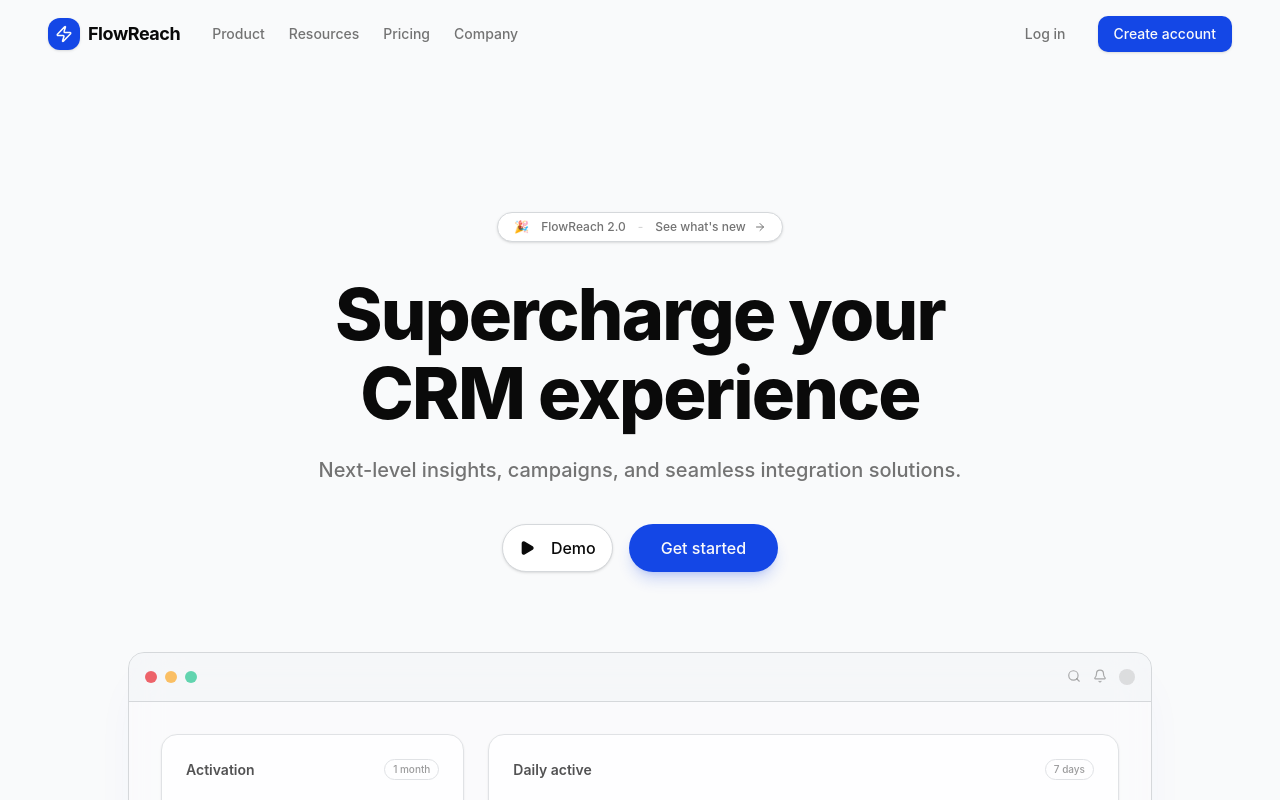
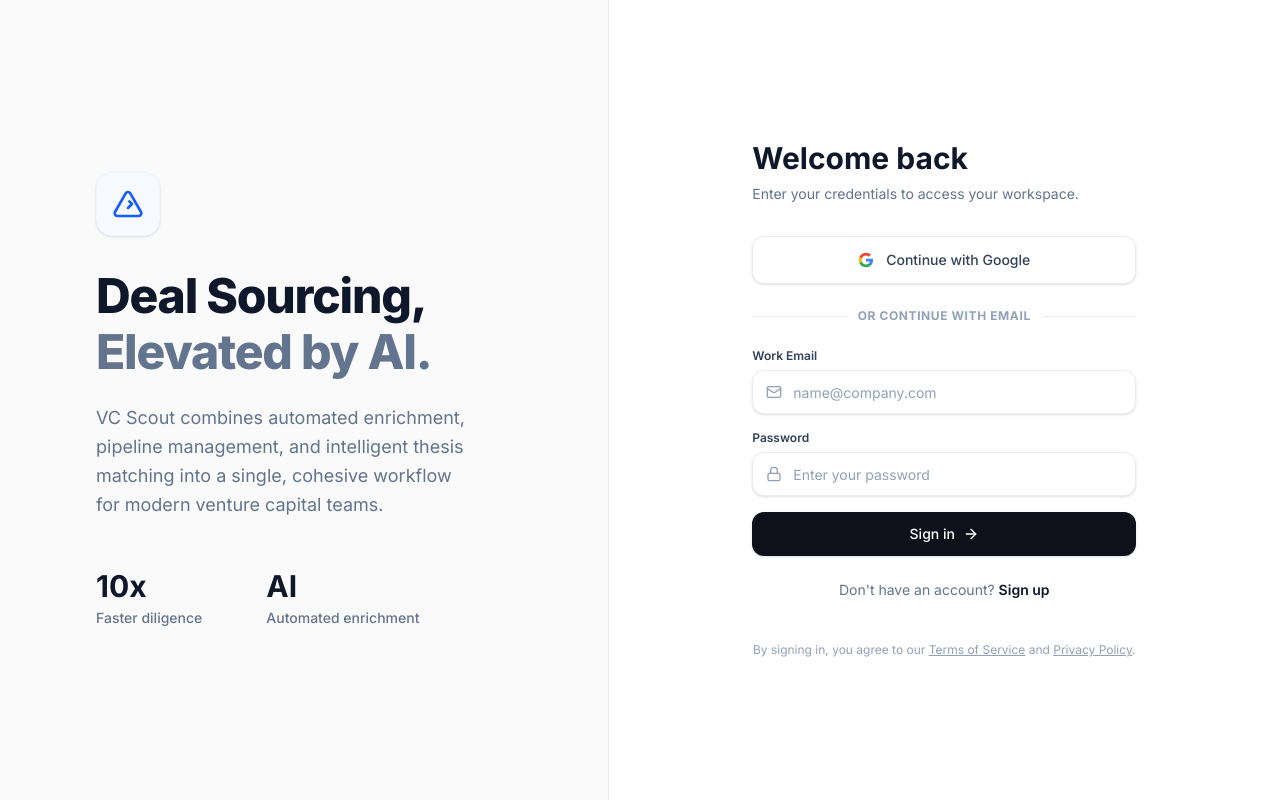
Before and after one commit to atharva101010/COHERENCE-26_S8UL, a React (Vite) app in the folder frontend/: page / in a window 1280 px wide. Shown: the top 800 px of the page. Built offline with nearby package versions, Linux system fonts and the light colour scheme.

Commit message:
feat: implement authentication flow with Supabase in LandingPage and AppLayout components

```diff
--- a/frontend/src/components/AppLayout.jsx
+++ b/frontend/src/components/AppLayout.jsx
@@ -1,10 +1,11 @@
 import { useState, useEffect, useCallback } from 'react';
-import { Outlet, useNavigate } from 'react-router-dom';
+import { Outlet, useNavigate, useLocation } from 'react-router-dom';
 import { Keyboard, X } from 'lucide-react';
 import Sidebar from './Sidebar';
+import { supabase } from '../supabaseClient';
 
 const shortcuts = [
-  { key: 'D', label: 'Dashboard', path: '/' },
+  { key: 'D', label: 'Dashboard', path: '/dashboard' },
   { key: 'L', label: 'Leads', path: '/leads' },
   { key: 'W', label: 'Workflows', path: '/workflows' },
   { key: 'E', label: 'Executions', path: '/executions' },
@@ -16,12 +17,35 @@
 
 export default function AppLayout() {
   const navigate = useNavigate();
+  const location = useLocation();
   const [showHelp, setShowHelp] = useState(false);
+  const [session, setSession] = useState(null);
+  const [loading, setLoading] = useState(true);
+
+  useEffect(() => {
+    // Check active session
+    supabase.auth.getSession().then(({ data: { session } }) => {
+      setSession(session);
+      setLoading(false);
+      if (!session) {
+        navigate('/');
+      }
+    });
+
+    // Listen for auth changes
+    const { data: { subscription } } = supabase.auth.onAuthStateChange((_event, session) => {
+      setSession(session);
+      if (!session) {
+        navigate('/');
+      }
+    });
+
+    return () => subscription.unsubscribe();
+  }, [navigate]);
 
   const handleKeyboard = useCallback((e) => {
     // Ignore when typing in inputs
     if (e.target.tagName === 'INPUT' || e.target.tagName === 'TEXTAREA' || e.target.tagName === 'SELECT' || e.target.isContentEditable) return;
-
     const key = e.key.toLowerCase();
     if (key === '?' || (key === '/' && e.shiftKey)) { setShowHelp(h => !h); return; }
     if (key === 'escape') { setShowHelp(false); return; }
@@ -37,6 +61,18 @@
     globalThis.addEventListener('keydown', handleKeyboard);
     return () => globalThis.removeEventListener('keydown', handleKeyboard);
   }, [handleKeyboard]);
+
+  if (loading) {
+    return (
+      <div className="flex h-screen items-center justify-center bg-neutral-100 dark:bg-[#0f0f13]">
+        <div className="animate-spin rounded-full h-8 w-8 border-b-2 border-indigo-600"></div>
+      </div>
+    );
+  }
+
+  if (!session) {
+    return null; // Will redirect in useEffect
+  }
 
   return (
     <div className="flex h-screen overflow-hidden bg-neutral-100 dark:bg-[#0f0f13]">
--- a/frontend/src/pages/LandingPage.jsx
+++ b/frontend/src/pages/LandingPage.jsx
@@ -1,113 +1,210 @@
-import React from 'react';
+import React, { useState, useEffect } from 'react';
 import { Button } from '@/components/ui/button';
-import { Badge } from '@/components/ui/badge';
-import { Play, ArrowRight, Zap, Search, Bell } from 'lucide-react';
+import { Input } from '@/components/ui/input';
 import { useNavigate } from 'react-router-dom';
+import { Mail, Lock, ArrowRight } from 'lucide-react';
+import { supabase } from '../supabaseClient';
 
 const LandingPage = () => {
   const navigate = useNavigate();
 
+  const [email, setEmail] = useState('');
+  const [password, setPassword] = useState('');
+  const [isSignUp, setIsSignUp] = useState(false);
+  const [loading, setLoading] = useState(false);
+  const [error, setError] = useState('');
+  const [successMessage, setSuccessMessage] = useState('');
+
+  useEffect(() => {
+    supabase.auth.getSession().then(({ data: { session } }) => {
+      if (session) {
+        navigate('/dashboard');
+      }
+    });
+
+    const { data: { subscription } } = supabase.auth.onAuthStateChange((_event, session) => {
+      if (session) {
+        navigate('/dashboard');
+      }
+    });
+
+    return () => subscription.unsubscribe();
+  }, [navigate]);
+
+  const handleAuth = async (e) => {
+    e.preventDefault();
+    setLoading(true);
+    setError('');
+    setSuccessMessage('');
+
+    if (isSignUp) {
+      const { data, error: signUpError } = await supabase.auth.signUp({ email, password });
+
+      if (signUpError) {
+        setError(signUpError.message);
+      } else {
+        if (!data.session) {
+          setIsSignUp(false);
+          setSuccessMessage('Your account has been created. Please check your email and verify your address before logging in.');
+          setPassword('');
+        } else {
+          navigate('/dashboard');
+        }
+      }
+    } else {
+      const { error: signInError } = await supabase.auth.signInWithPassword({ email, password });
+      if (signInError) {
+        setError(signInError.message);
+      } else {
+        navigate('/dashboard');
+      }
+    }
+    setLoading(false);
+  };
+
+  const handleGoogleSignIn = async () => {
+    const { error: oauthError } = await supabase.auth.signInWithOAuth({ provider: 'google' });
+    if (oauthError) {
+      setError(oauthError.message);
+    }
+  };
+
   return (
-    <div className="min-h-screen bg-background font-sans selection:bg-primary/20 selection:text-primary">
-      {/* Navigation */}
-      <nav className="flex items-center justify-between px-6 py-4 md:px-12 max-w-7xl mx-auto">
-        <div className="flex items-center gap-8">
-          <div className="flex items-center gap-2">
-            <div className="w-8 h-8 rounded-lg bg-primary flex items-center justify-center text-primary-foreground font-bold shadow-sm">
-              <Zap size={18} />
+    <div className="min-h-screen bg-white flex w-full">
+      {/* Left Side */}
+      <div className="hidden lg:flex lg:flex-1 flex-col justify-center px-12 xl:px-24 bg-[#fafafa] border-r border-[#eaecf0] relative h-screen">
+        <div className="max-w-md mx-auto w-full">
+          <div className="w-16 h-16 bg-white text-blue-600 rounded-2xl flex items-center justify-center mb-8 shadow-sm border border-blue-50 relative overflow-hidden">
+             <div className="absolute inset-0 bg-blue-50/50"></div>
+             <svg className="relative z-10" xmlns="http://www.w3.org/2000/svg" width="32" height="32" viewBox="0 0 24 24" fill="none" stroke="currentColor" strokeWidth="2" strokeLinecap="round" strokeLinejoin="round"><path d="m21.73 18-8-14a2 2 0 0 0-3.48 0l-8 14A2 2 0 0 0 4 21h16a2 2 0 0 0 1.73-3Z"/><path d="m12 15 3-3-2-2"/></svg>
+          </div>
+
+          <h1 className="text-4xl lg:text-5xl font-extrabold tracking-tight text-slate-900 mb-6 leading-[1.15]">
+            Deal Sourcing, <br />
+            <span className="text-slate-500">Elevated by AI.</span>
+          </h1>
+
+          <p className="text-lg text-slate-500 mt-2 mb-12 leading-relaxed max-w-sm">
+            VC Scout combines automated enrichment, pipeline management, and intelligent thesis matching into a single, cohesive workflow for modern venture capital teams.
+          </p>
+
+          <div className="flex gap-16 mt-8 w-full max-w-sm">
+            <div>
+              <div className="text-3xl font-bold text-slate-900">10x</div>
+              <div className="text-sm font-medium text-slate-500 mt-1">Faster diligence</div>
             </div>
-            <span className="font-bold text-lg tracking-tight text-foreground">FlowReach</span>
-          </div>
-          <div className="hidden md:flex items-center gap-6 text-sm font-medium text-muted-foreground">
-            <a href="#" className="hover:text-foreground transition-colors">Product</a>
-            <a href="#" className="hover:text-foreground transition-colors">Resources</a>
-            <a href="#" className="hover:text-foreground transition-colors">Pricing</a>
-            <a href="#" className="hover:text-foreground transition-colors">Company</a>
+            <div>
+              <div className="text-3xl font-bold text-slate-900">AI</div>
+              <div className="text-sm font-medium text-slate-500 mt-1">Automated enrichment</div>
+            </div>
           </div>
         </div>
-        <div className="flex items-center gap-4">
-          <Button variant="ghost" className="hidden sm:flex text-muted-foreground hover:text-foreground" onClick={() => navigate('/dashboard')}>Log in</Button>
-          <Button onClick={() => navigate('/dashboard')} className="bg-primary text-primary-foreground hover:bg-primary/90 shadow-sm">Create account</Button>
-        </div>
-      </nav>
+      </div>
 
-      {/* Hero Section */}
-      <main className="flex flex-col items-center justify-center pt-24 pb-16 px-4 text-center mt-12 bg-[radial-gradient(ellipse_at_top,_var(--tw-gradient-stops))] from-primary/10 via-background to-background">
-        <Badge variant="outline" className="mb-8 px-4 py-1.5 bg-card border-border text-muted-foreground hover:bg-muted cursor-pointer rounded-full shadow-sm">
-          <span className="mr-2">🎉</span> FlowReach 2.0 <span className="mx-2 text-muted-foreground/30">-</span> See what's new <ArrowRight size={14} className="ml-1 inline hover:translate-x-0.5 transition-transform" />
-        </Badge>
+      {/* Right Side */}
+      <div className="flex-1 flex flex-col justify-center px-8 sm:px-16 lg:px-24 xl:px-32 bg-white">
+        <div className="w-full max-w-sm mx-auto">
+          <h2 className="text-3xl font-bold text-slate-900 mb-2">{isSignUp ? 'Create an account' : 'Welcome back'}</h2>
+          <p className="text-slate-500 text-sm mb-8">
+            {isSignUp ? 'Enter your details to create your workspace.' : 'Enter your credentials to access your workspace.'}
+          </p>
 
-        <h1 className="text-5xl md:text-7xl font-extrabold tracking-tight text-foreground max-w-4xl mb-6 leading-[1.1]">
-          Supercharge your <br className="hidden md:block" /> CRM experience
-        </h1>
+          {successMessage && (
+            <div className="mb-6 p-4 rounded-lg bg-green-50 border border-green-200 text-green-800 text-sm">
+              {successMessage}
+            </div>
+          )}
 
-        <p className="text-lg md:text-xl text-muted-foreground max-w-2xl mb-10 font-medium">
-          Next-level insights, campaigns, and seamless integration solutions.
-        </p>
+          <div className="mt-2">
+            <Button
+              variant="outline"
+              onClick={handleGoogleSignIn}
+              type="button"
+              className="w-full h-12 font-medium border-[#eaecf0] text-slate-700 bg-white hover:bg-slate-50 rounded-lg flex items-center justify-center gap-3 shadow-sm mb-6"
+            >
+              <svg className="w-5 h-5" viewBox="0 0 24 24">
+                <path d="M22.56 12.25c0-.78-.07-1.53-.2-2.25H12v4.26h5.92c-.26 1.37-1.04 2.53-2.21 3.31v2.77h3.57c2.08-1.92 3.28-4.74 3.28-8.09z" fill="#4285F4"/>
+                <path d="M12 23c2.97 0 5.46-.98 7.28-2.66l-3.57-2.77c-.98.66-2.23 1.06-3.71 1.06-2.86 0-5.29-1.93-6.16-4.53H2.18v2.84C3.99 20.53 7.7 23 12 23z" fill="#34A853"/>
+                <path d="M5.84 14.09c-.22-.66-.35-1.36-.35-2.09s.13-1.43.35-2.09V7.07H2.18C1.43 8.55 1 10.22 1 12s.43 3.45 1.18 4.93l2.85-2.22.81-.62z" fill="#FBBC05"/>
+                <path d="M12 5.38c1.62 0 3.06.56 4.21 1.64l3.15-3.15C17.45 2.09 14.97 1 12 1 7.7 1 3.99 3.47 2.18 7.07l3.66 2.84c.87-2.6 3.3-4.53 6.16-4.53z" fill="#EA4335"/>
+              </svg>
+              Continue with Google
+            </Button>
 
-        <div className="flex flex-col sm:flex-row items-center gap-4">
-          <Button variant="outline" size="lg" className="px-8 h-12 text-base font-medium rounded-full border-border bg-card hover:bg-muted shadow-sm" onClick={() => navigate('/dashboard')}>
-            <Play size={18} className="mr-2 fill-current" /> Demo
-          </Button>
-          <Button size="lg" className="px-8 h-12 text-base font-medium rounded-full bg-primary text-primary-foreground hover:bg-primary/90 shadow-lg shadow-primary/20" onClick={() => navigate('/dashboard')}>
-            Get started
-          </Button>
-        </div>
+            <div className="relative mb-6">
+              <div className="absolute inset-0 flex items-center">
+                <div className="w-full border-t border-[#eaecf0]"></div>
+              </div>
+              <div className="relative flex justify-center text-xs">
+                <span className="bg-white px-3 text-slate-400 font-bold tracking-wider uppercase">OR CONTINUE WITH EMAIL</span>
+              </div>
+            </div>
 
-        {/* Dashboard Preview Mockup */}
-        <div className="mt-20 w-full max-w-5xl rounded-t-2xl md:rounded-2xl border border-border bg-card/40 backdrop-blur-xl shadow-2xl shadow-primary/5 overflow-hidden">
-          <div className="flex bg-muted/50 border-b border-border p-4 items-center justify-between">
-             <div className="flex gap-2">
-               <div className="w-3 h-3 rounded-full bg-destructive/60"></div>
-               <div className="w-3 h-3 rounded-full bg-amber-500/60"></div>
-               <div className="w-3 h-3 rounded-full bg-emerald-500/60"></div>
-             </div>
-             <div className="flex space-x-3 text-muted-foreground/60">
-                <Search size={14} />
-                <Bell size={14} />
-                <div className="w-4 h-4 rounded-sm bg-muted-foreground/20"></div>
-             </div>
-          </div>
-          <div className="p-8 grid grid-cols-1 md:grid-cols-3 gap-6 opacity-70 pointer-events-none bg-background/50">
-             {/* Mock cards using highly semantic styling */}
-             <div className="col-span-1 rounded-xl border border-border bg-card p-6 shadow-sm">
-                <div className="flex items-center justify-between mb-4">
-                  <h3 className="font-semibold text-foreground text-sm">Activation</h3>
-                  <Badge variant="outline" className="text-[10px] text-muted-foreground font-medium">1 month</Badge>
+            <form onSubmit={handleAuth} className="space-y-4">
+              <div className="space-y-1.5 text-left">
+                <label className="text-xs font-semibold text-slate-700 block" htmlFor="email">Work Email</label>
+                <div className="relative group">
+                  <div className="absolute inset-y-0 left-0 pl-3.5 flex items-center pointer-events-none">
+                    <Mail className="h-4 w-4 text-slate-400 group-focus-within:text-slate-600 transition-colors" />
+                  </div>
+                  <Input
+                    id="email"
+                    type="email"
+                    placeholder="name@company.com"
+                    value={email}
+                    onChange={(e) => setEmail(e.target.value)}
+                    className="pl-10 h-11 text-sm rounded-lg border-[#eaecf0] bg-white text-slate-900 placeholder:text-slate-400 focus-visible:ring-1 focus-visible:ring-slate-300 focus-visible:border-slate-300 shadow-sm transition-all w-full"
+                    required
+                  />
                 </div>
-                <div className="text-4xl font-bold text-foreground mb-2 tracking-tight">62% <span className="text-sm font-semibold text-emerald-500 ml-1">+5%</span></div>
-                <div className="space-y-3 mt-6">
-                   {[100, 73, 51, 80, 7].map((val, i) => (
-                     <div key={i} className="flex flex-col gap-1">
-                       <div className="flex justify-between text-[11px] text-muted-foreground font-medium">
-                         <span>Step {i+1}</span>
-                         <span>{val}%</span>
-                       </div>
-                       <div className="w-full bg-muted rounded-full h-1.5 overflow-hidden">
-                         <div className="bg-primary/70 h-full rounded-full" style={{width: `${val}%`}}></div>
-                       </div>
-                     </div>
-                   ))}
+              </div>
+
+              <div className="space-y-1.5 text-left">
+                <label className="text-xs font-semibold text-slate-700 block" htmlFor="password">Password</label>
+                <div className="relative group">
+                  <div className="absolute inset-y-0 left-0 pl-3.5 flex items-center pointer-events-none">
+                    <Lock className="h-4 w-4 text-slate-400 group-focus-within:text-slate-600 transition-colors" />
+                  </div>
+                  <Input
+                    id="password"
+                    type="password"
+                    placeholder="Enter your password"
+                    value={password}
+                    onChange={(e) => setPassword(e.target.value)}
+                    className="pl-10 h-11 text-sm rounded-lg border-[#eaecf0] bg-white text-slate-900 placeholder:text-slate-400 focus-visible:ring-1 focus-visible:ring-slate-300 focus-visible:border-slate-300 shadow-sm transition-all w-full"
+                    required
+                  />
                 </div>
-             </div>
+              </div>
 
-             <div className="col-span-2 rounded-xl border border-border bg-card p-6 shadow-sm">
-                <div className="flex items-center justify-between mb-4">
-                  <h3 className="font-semibold text-foreground text-sm">Daily active</h3>
-                  <Badge variant="outline" className="text-[10px] text-muted-foreground font-medium">7 days</Badge>
+              {error && (
+                <div className="text-sm text-red-500 font-medium text-left mt-2">
+                  {error}
                 </div>
-                <div className="text-4xl font-bold text-foreground mb-2 tracking-tight">75,382 <span className="text-sm font-semibold text-destructive ml-1">-2%</span></div>
-                <div className="h-40 mt-6 flex items-end justify-between gap-3">
-                   {[40, 60, 30, 80, 50, 40, 90, 60, 75, 45, 85].map((val, i) => (
-                     <div key={i} className="w-full bg-primary/10 rounded-t-sm relative group cursor-pointer hover:bg-primary/20 transition-all" style={{height: `${val}%`}}>
-                        <div className="absolute top-0 w-full bg-primary rounded-t-sm h-1.5 opacity-80 group-hover:opacity-100 transition-opacity"></div>
-                     </div>
-                   ))}
-                </div>
-             </div>
+              )}
+
+              <Button disabled={loading} type="submit" className="w-full h-11 bg-[#0f111a] hover:bg-black text-white rounded-lg mt-3 font-medium flex items-center justify-center gap-2 shadow-sm transition-all">
+                {loading ? 'Processing...' : (isSignUp ? 'Sign up' : 'Sign in')} <ArrowRight className="h-4 w-4" />
+              </Button>
+            </form>
+
+            <div className="mt-6 text-center text-sm text-slate-500">
+              {isSignUp ? "Already have an account? " : "Don't have an account? "}
+              <button
+                type="button"
+                onClick={() => { setIsSignUp(!isSignUp); setError(''); setSuccessMessage(''); }}
+                className="font-semibold text-slate-900 hover:text-slate-800 transition-colors"
+              >
+                {isSignUp ? 'Sign in' : 'Sign up'}
+              </button>
+            </div>
+
+            <div className="mt-10 text-center text-xs text-slate-400 leading-relaxed">
+              By {isSignUp ? 'signing up' : 'signing in'}, you agree to our <a href="#" className="underline hover:text-slate-500 transition-colors">Terms of Service</a> and <a href="#" className="underline hover:text-slate-500 transition-colors">Privacy Policy</a>.
+            </div>
           </div>
         </div>
-      </main>
+      </div>
     </div>
   );
 };
```
